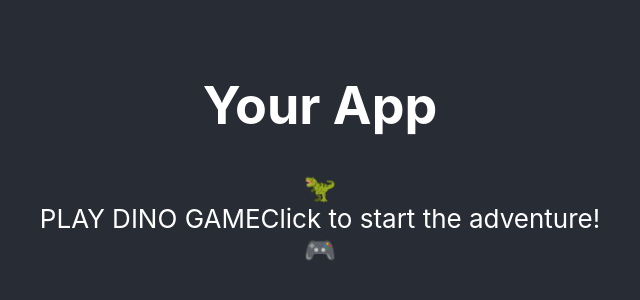
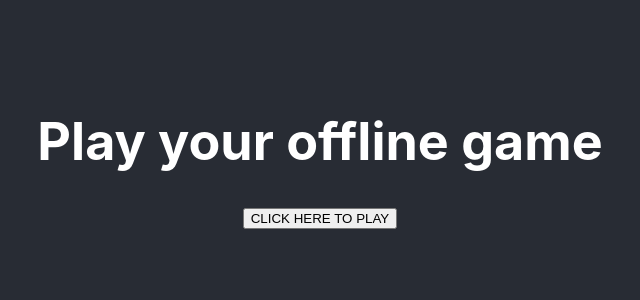
Before and after one commit to ANURAGNAKUL2702/offlinegame-with-automated-deployable-pipelines, a React (Create React App) app: page / in a window 1280 px wide. Shown: the part 248-548 px from the top of the page, without its empty margins (320-960 px from the left). Built offline with nearby package versions, Linux system fonts and the light colour scheme.

Commit message:
Update amazing feature

```diff
--- a/src/App.js
+++ b/src/App.js
@@ -1,5 +1,5 @@
 import React, { useState } from 'react';
-import DinoGame from './components/DinoGame'; // Correct import if DinoGame.js is directly under components
+import DinoGame from './components/DinoGame';
 import './App.css';
 
 function App() {
@@ -12,17 +12,12 @@ function App() {
   return (
     <div className="App">
       <header className="App-header">
-        <h1>Your App</h1>
+        <h1>Play your offline game</h1>
 
-        {/* Attractive Dino Game Button */}
-        <div className="game-button-container" onClick={() => setShowGame(true)}>
-          <div className="dino-icon">🦖</div>
-          <div className="button-content">
-            <span className="button-title">PLAY DINO GAME</span>
-            <span className="button-subtitle">Click to start the adventure!</span>
-          </div>
-          <div className="button-arrow">🎮</div>
-        </div>
+        {/* Replace old container with single PLAY button */}
+        <button className="play-button" onClick={() => setShowGame(true)}>
+          CLICK HERE TO PLAY
+        </button>
       </header>
     </div>
   );
--- a/src/Appp.css
+++ b/src/Appp.css
@@ -1,92 +1,35 @@
-.App-header {
-  display: flex;
-  flex-direction: column;
-  align-items: center;
-  justify-content: center;
-  text-align: center;
-  min-height: 100vh;
-  background-color: #282c34;
+/* Big PLAY button for Dino Game */
+.play-button {
+  padding: 30px 80px;          /* Bigger size */
+  font-size: 32px;              /* Large text */
+  font-weight: bold;
+  border-radius: 20px;          /* Rounded edges */
+  border: none;
+  cursor: pointer;
+  background: linear-gradient(135deg, #ff6b6b, #ee5a24);
   color: white;
-  padding: 20px;
+  transition: all 0.2s ease;
+  box-shadow: 0 15px 40px rgba(238, 90, 36, 0.4);
+  margin-top: 40px;
+  animation: bounce 1.5s infinite;  /* Keep the bounce effect */
 }
 
-/* Make the button fully visible */
-.game-button-container {
-  display: flex;
-  align-items: center;
-  justify-content: center;
-  background: linear-gradient(135deg, #ff6b6b, #ee5a24);
-  padding: 25px 30px;
-  border-radius: 20px;
-  cursor: pointer;
-  margin: 30px 0;
-  box-shadow: 0 10px 30px rgba(238, 90, 36, 0.3);
-  border: 3px solid #fff;
-  color: white;
-  font-size: 18px;
-  font-weight: bold;
-  min-width: 350px;
-  z-index: 10;
+/* Hover effect */
+.play-button:hover {
+  background: linear-gradient(135deg, #ff7f7f, #ff6b1a);
+  transform: translateY(-8px);     /* Slight lift on hover */
+  box-shadow: 0 20px 50px rgba(238, 90, 36, 0.5);
 }
 
-.game-button-container:hover {
-  transform: translateY(-5px);
-  box-shadow: 0 15px 40px rgba(238, 90, 36, 0.4);
-  background: linear-gradient(135deg, #ff7f7f, #ff6b1a);
+/* Bounce animation */
+@keyframes bounce {
+  0%, 20%, 50%, 80%, 100% {
+    transform: translateY(0);
+  }
+  40% {
+    transform: translateY(-15px);
+  }
+  60% {
+    transform: translateY(-8px);
+  }
 }
-
-.exit-button {
-  background: linear-gradient(135deg, #1dd1a1, #10ac84);
-  padding: 10px 25px;
-  border-radius: 15px;
-  font-size: 16px;
-  color: white;
-  font-weight: bold;
-  cursor: pointer;
-  border: none;
-  box-shadow: 0 5px 20px rgba(16, 172, 132, 0.4);
-  margin-bottom: 20px;
-  z-index: 10;
-}
-
-.exit-button:hover {
-  transform: translateY(-3px);
-  box-shadow: 0 10px 30px rgba(16, 172, 132, 0.5);
-}
-
-.dino-icon {
-  font-size: 50px;
-  margin-right: 20px;
-  animation: bounce 2s infinite;
-}
-
-.button-content {
-  display: flex;
-  flex-direction: column;
-  text-align: left;
-  flex: 1;
-}
-
-.button-title {
-  font-size: 24px;
-  font-weight: bold;
-  color: white;
-}
-
-.button-subtitle {
-  font-size: 14px;
-  color: rgba(255, 255, 255, 0.9);
-}
-
-.button-arrow {
-  font-size: 30px;
-  margin-left: 15px;
-}
-
-/* Game canvas */
-canvas.game-canvas {
-  border: 2px solid #000;
-  background: #fff;
-  margin-top: 20px;
-  cursor: pointer;
-}
```
